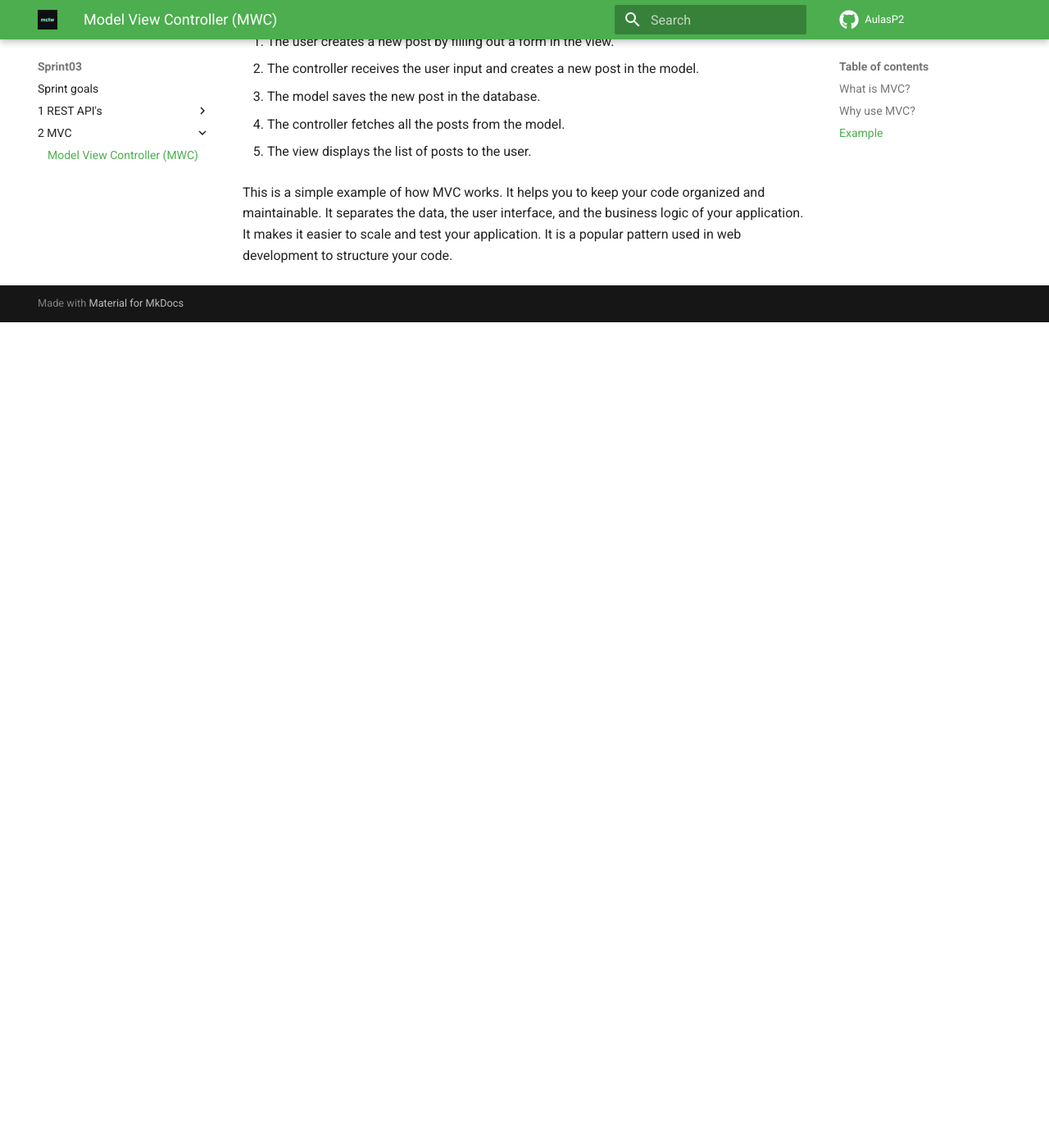
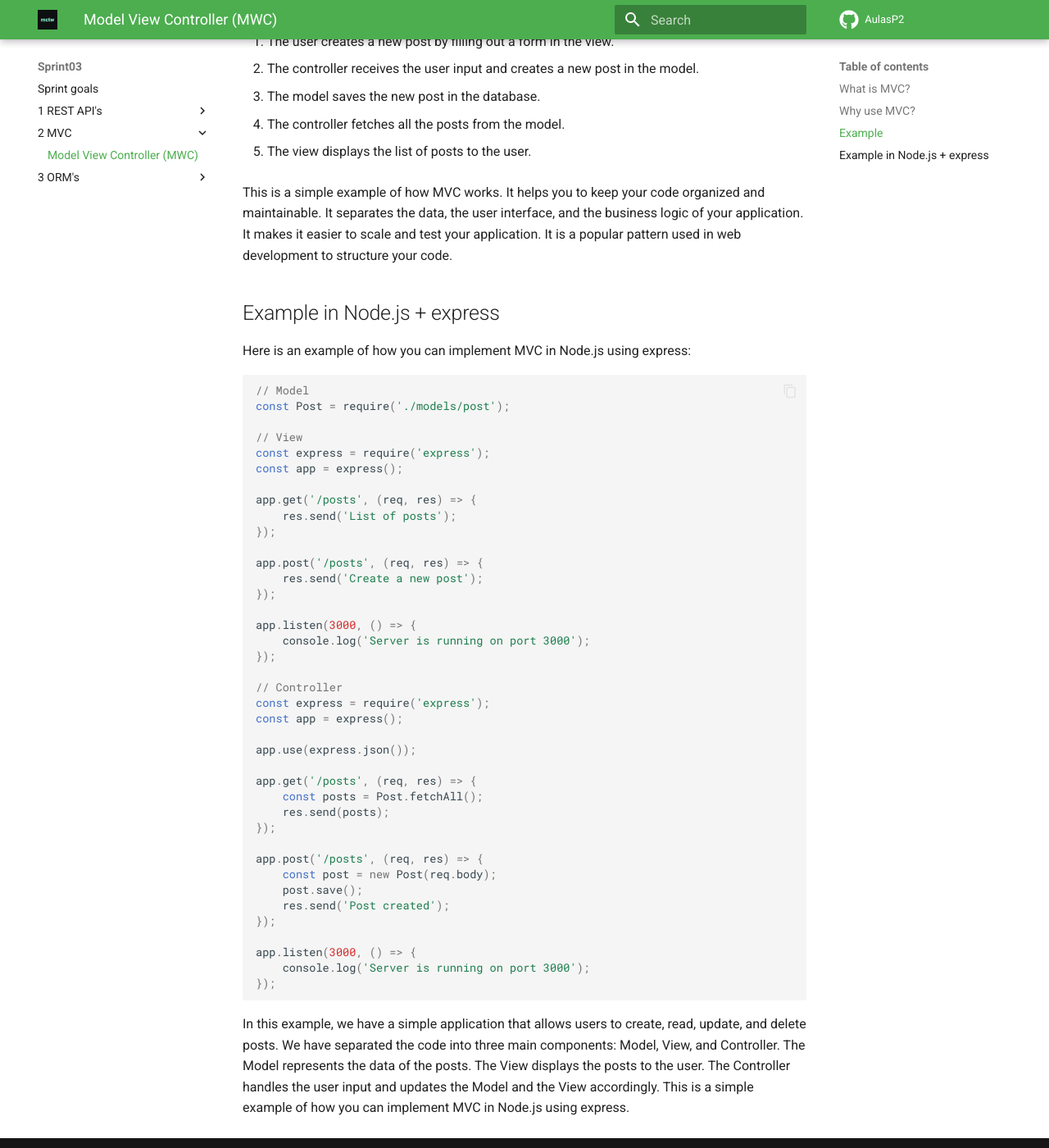
Before and after one commit to PW-2024/AulasP2, an MkDocs documentation site: the page built from docs/sprint03/2-MVC/index.md, in a window 1280 px wide and 1400 px high, scrolled down 2053 px. Shown: the whole window at 82% size. Built offline with MkDocs 1.6.1 and Material for MkDocs 9.7.7, drawn with Linux system fonts in a browser that asks for light colours; comment, search, counter and statistics services are not loaded; before the commit the page ends 2446 px from its top, so only the background shows below that.

````diff
--- a/docs/sprint03/2-MVC/index.md
+++ b/docs/sprint03/2-MVC/index.md
@@ -59,3 +59,52 @@
 5. The view displays the list of posts to the user.
 
 This is a simple example of how MVC works. It helps you to keep your code organized and maintainable. It separates the data, the user interface, and the business logic of your application. It makes it easier to scale and test your application. It is a popular pattern used in web development to structure your code.
+
+
+## Example in Node.js + express
+
+Here is an example of how you can implement MVC in Node.js using express:
+
+```javascript
+// Model
+const Post = require('./models/post');
+
+// View
+const express = require('express');
+const app = express();
+
+app.get('/posts', (req, res) => {
+    res.send('List of posts');
+});
+
+app.post('/posts', (req, res) => {
+    res.send('Create a new post');
+});
+
+app.listen(3000, () => {
+    console.log('Server is running on port 3000');
+});
+
+// Controller
+const express = require('express');
+const app = express();
+
+app.use(express.json());
+
+app.get('/posts', (req, res) => {
+    const posts = Post.fetchAll();
+    res.send(posts);
+});
+
+app.post('/posts', (req, res) => {
+    const post = new Post(req.body);
+    post.save();
+    res.send('Post created');
+});
+
+app.listen(3000, () => {
+    console.log('Server is running on port 3000');
+});
+```
+
+In this example, we have a simple application that allows users to create, read, update, and delete posts. We have separated the code into three main components: Model, View, and Controller. The Model represents the data of the posts. The View displays the posts to the user. The Controller handles the user input and updates the Model and the View accordingly. This is a simple example of how you can implement MVC in Node.js using express.
````
Also changed, not shown: docs/sprint03/3-ORM's/ODM (document DB)/index.md (added, +162 -0 lines), docs/sprint03/3-ORM's/ORM (relational DB)/index.md (added, +133 -0 lines), docs/sprint03/3-ORM's/index.md (added, +23 -0 lines).
